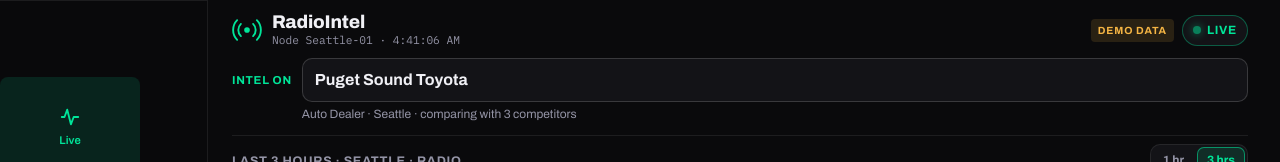
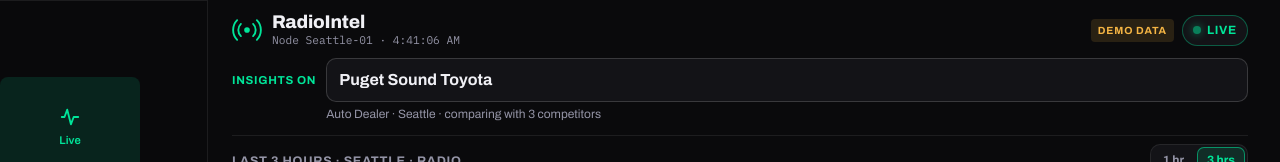
Before and after one commit to Madeoy/RadioIntel-Network, a React (Vite) app: page / in a window 1280 px wide. Shown: the top 162 px of the page. Built offline with nearby package versions, Linux system fonts and the light colour scheme.

Commit message:
Rename top bar label to 'Insights on'
Co-Authored-By: Claude Opus 5.5 <noreply@anthropic.com>

```diff
--- a/src/App.jsx
+++ b/src/App.jsx
@@ -350,7 +350,7 @@ export default function App() {
 
 // ------------------------------------------------------------------ chrome
 
-// "Intel on": type any business once (your own or one you're scouting). Suggestions cover every business we know; a website address works too.
+// "Insights on": type any business once (your own or one you're scouting). Suggestions cover every business we know; a website address works too.
 function MeBar({ me, chooseMe, watchCount }) {
   const [text, setText] = useState(me);
   useEffect(() => setText(me), [me]);
@@ -379,7 +379,7 @@ function MeBar({ me, chooseMe, watchCount }) {
       : 'No ads heard yet. We start watching the moment you add a business.';
   return (
     <form className="ri-mebar" onSubmit={submit} role="search">
-      <label htmlFor="ri-me-input">Intel on</label>
+      <label htmlFor="ri-me-input">Insights on</label>
       <input id="ri-me-input" type="search" list="ri-all-names" value={text} onChange={onChange} onFocus={(e) => e.target.select()}
         placeholder="Type any business or website" autoComplete="off" enterKeyHint="go" />
       <datalist id="ri-all-names">{ALL_NAMES.map((n) => <option key={n} value={n} />)}</datalist>
@@ -1124,7 +1124,7 @@ function AutoBoard({ offers, market, onAdvertiser, me }) {
           <option value="city">Sort: city A–Z</option>
         </select>
       </div>
-      <p className="ri-note">Every dealer with a lease ad on air, ranked. <span className="ri-vs-badge them">⚠ red</span> = their deal beats <b>{me}</b>’s, <span className="ri-vs-badge you">✓ green</span> = {me}’s is better. Change “Intel on” at the top to look at another business.</p>
+      <p className="ri-note">Every dealer with a lease ad on air, ranked. <span className="ri-vs-badge them">⚠ red</span> = their deal beats <b>{me}</b>’s, <span className="ri-vs-badge you">✓ green</span> = {me}’s is better. Change “Insights on” at the top to look at another business.</p>
       <p className="muted small">True monthly cost adds the money due at signing, spread over the term. It is the fair way to compare a "$0 down" deal with a "$299/mo" deal.</p>
       {leases.length === 0 && <p className="ri-empty">No lease deals match. Try another market or body style.</p>}
       <ol className="ri-board">
```
